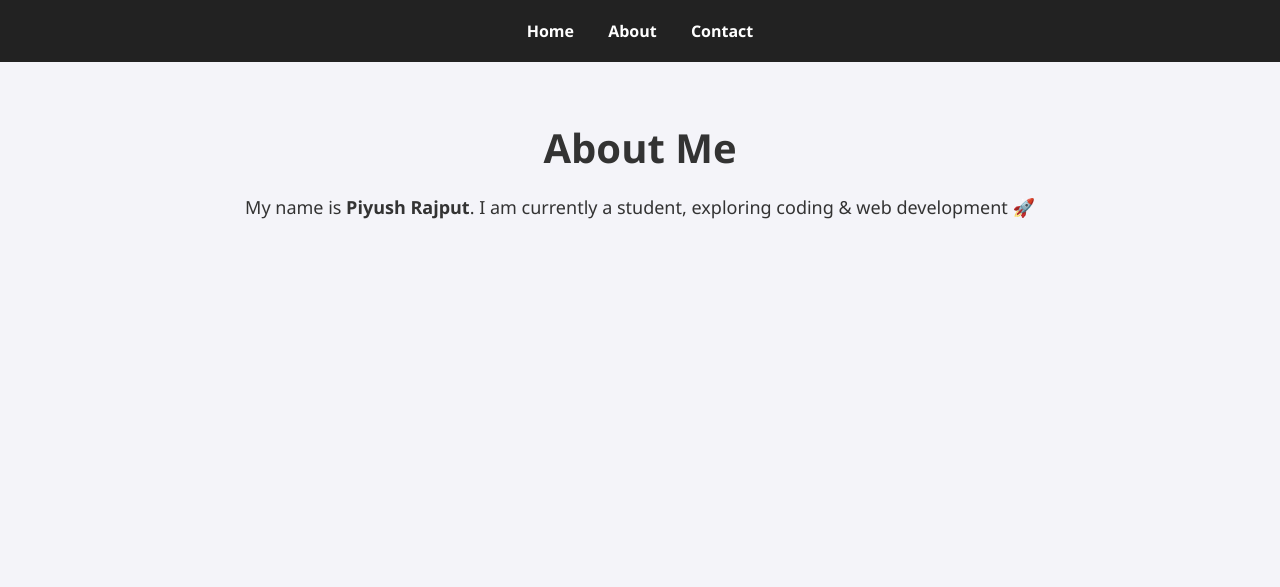
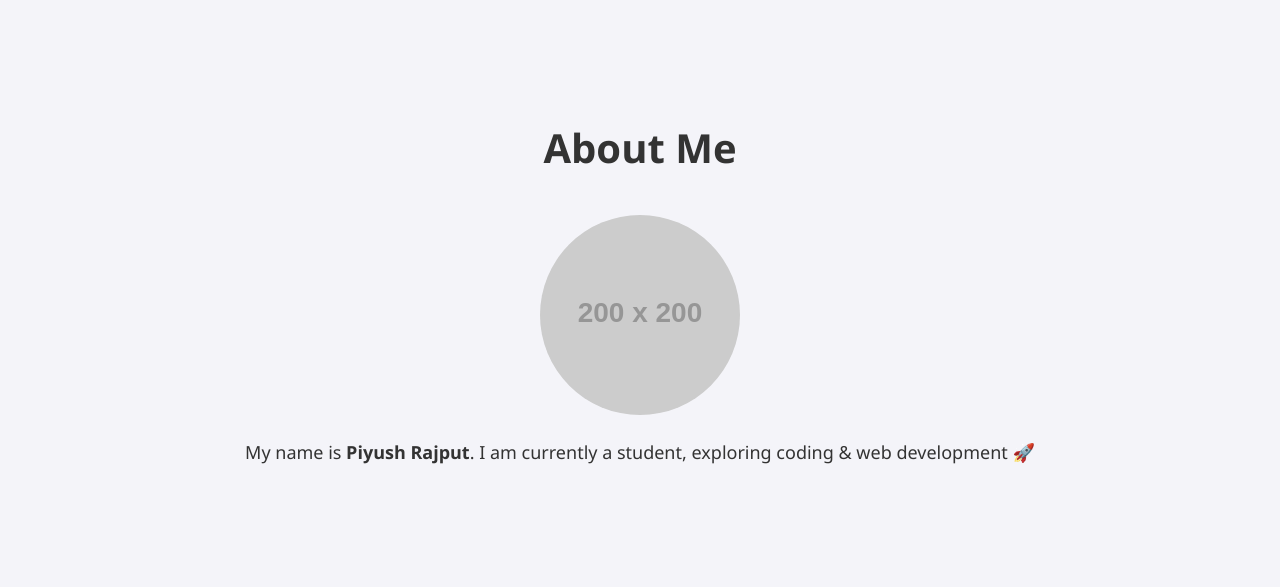
Before and after one commit to piyushrajput649/piyushrajput649.github.io, a plain HTML site: page about.html in a window 1280 px wide. Drawn offline with Linux system fonts and the light colour scheme; placeholder pictures from the web are drawn by us.

Commit message:
Update about.html

```diff
--- a/about.html
+++ b/about.html
@@ -40,18 +40,9 @@
     }
   </style>
 </head>
-<body>
-  <header>
-    <nav>
-      <a href="index.html">Home</a>
-      <a href="about.html">About</a>
-      <a href="contact.html">Contact</a>
-    </nav>
-  </header>
-  <section>
-    <h1>About Me</h1>
-    <p>My name is <b>Piyush Rajput</b>.
-    I am currently a student, exploring coding & web development 🚀</p>
-  </section>
-</body>
-</html>
+<section>
+  <h1>About Me</h1>
+  <img src="https://via.placeholder.com/200" alt="My Photo" style="border-radius:50%; margin:20px;">
+  <p>My name is <b>Piyush Rajput</b>.
+  I am currently a student, exploring coding & web development 🚀</p>
+</section>
```
